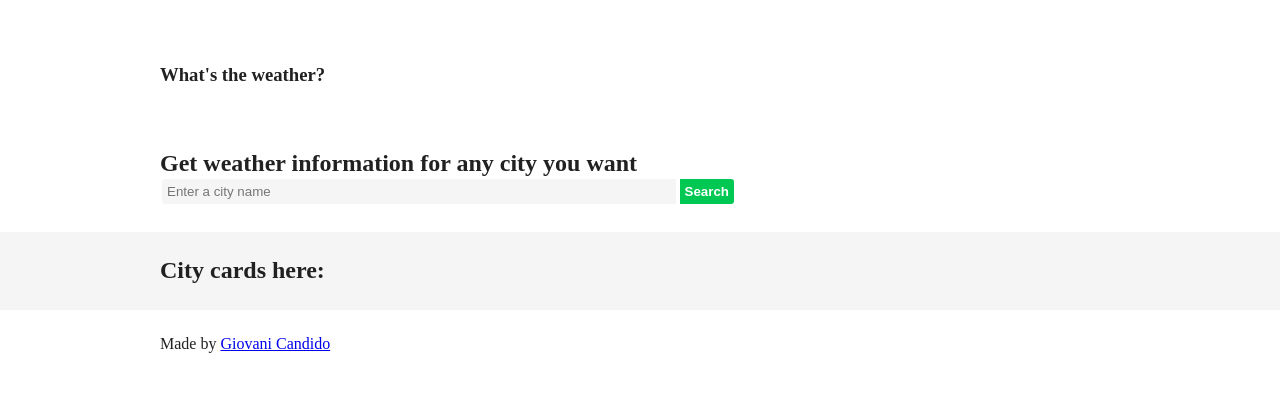
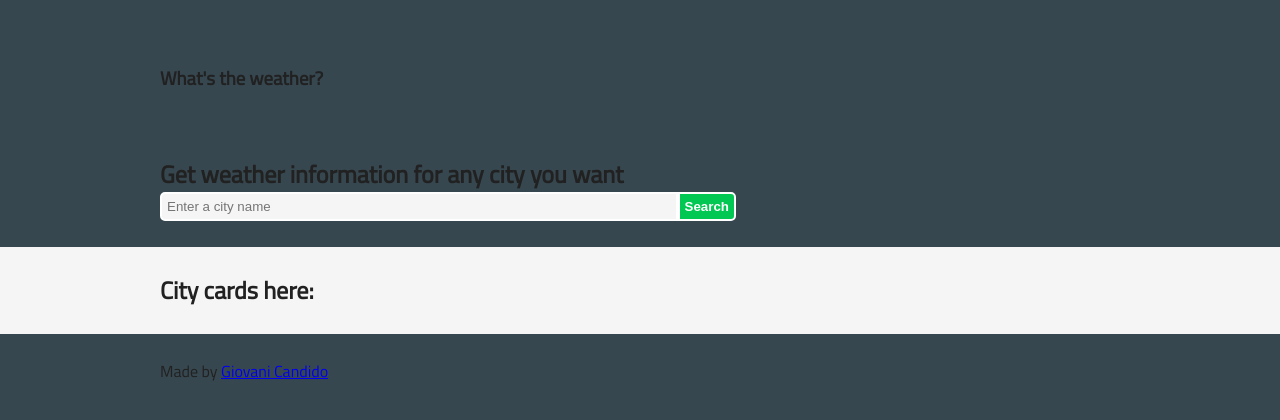
Before and after one commit to giovcandido/whats-the-weather, a React (Create React App) app: page / in a window 1280 px wide. Shown: the top 420 px of the page. Built offline with nearby package versions, Linux system fonts and the light colour scheme.

Commit message:
Add body style and new font to global style

```diff
--- a/src/App.sass
+++ b/src/App.sass
@@ -1,5 +1,12 @@
+@import url('https://fonts.googleapis.com/css2?family=Titillium+Web&display=swap')
+
 *
   margin: 0
   padding: 0
   border: 0
   outline: none
+
+body
+  background-color: #37474f
+  color: #fff
+  font-family: 'Titillium Web', sans-serif
```
